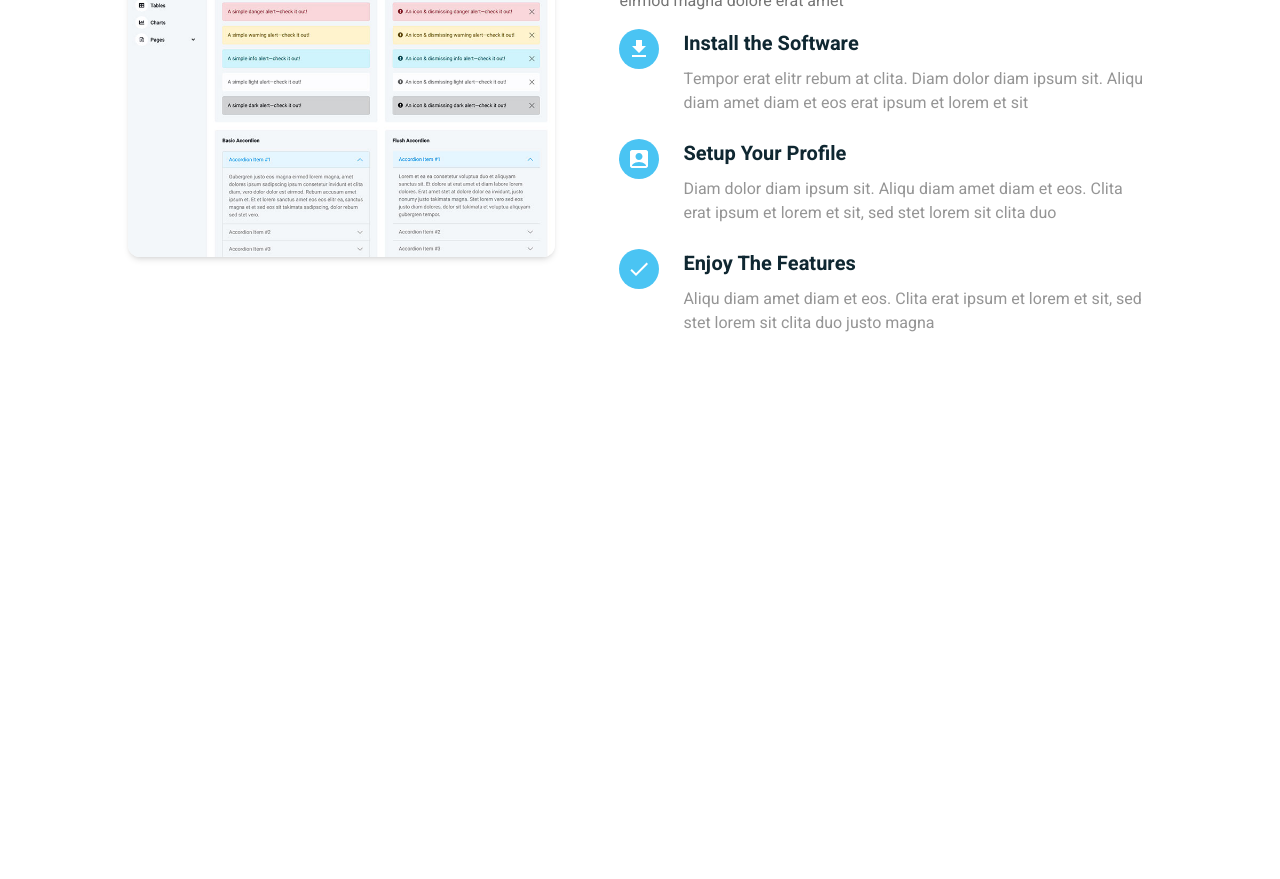
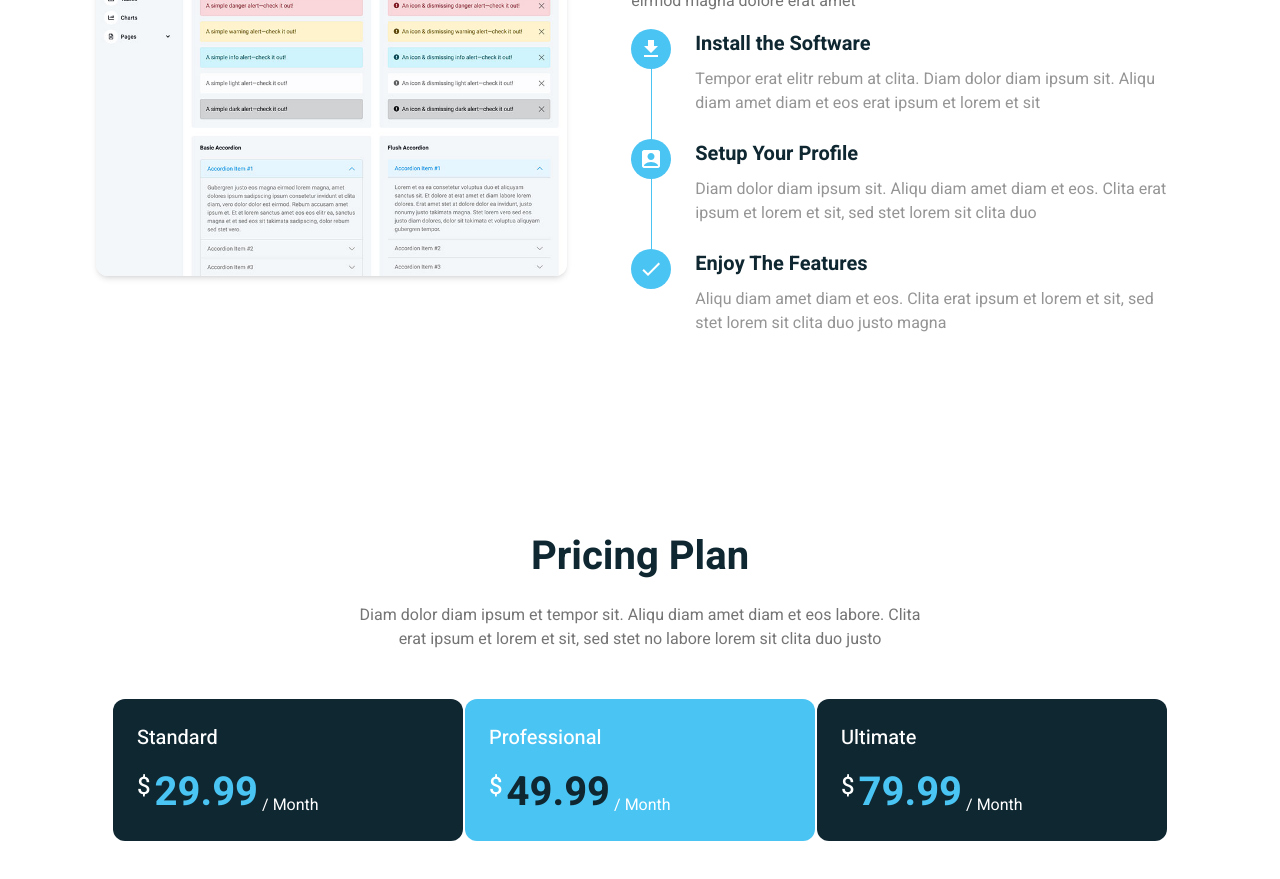
Before and after one commit to baxsm/soffer-react, a React (Create React App) app: page / in a window 1280 px wide. Shown: the part 4920-5799 px from the top of the page. Before the commit the page ends 5351 px from the top, so only its background shows below. Built offline with nearby package versions, Linux system fonts and the light colour scheme.

Commit message:
pricing update

```diff
--- a/src/App.js
+++ b/src/App.js
@@ -7,6 +7,7 @@ import Overview from './sections/Overview';
 import Features from './sections/Features';
 import Countup from './sections/Countup';
 import Steps from './sections/Steps';
+import Pricing from './sections/Pricing';
 
 function App() {
   return (
@@ -19,6 +20,7 @@ function App() {
       <Features />
       <Countup />
       <Steps />
+      <Pricing />
     </main>
   );
 }
--- /dev/null
+++ b/src/component/Pricing/PricingCard.jsx
@@ -0,0 +1,41 @@
+import React from 'react'
+
+function PricingCard({ data }) {
+
+    const { type, price, features, isDark } = data
+
+    console.log(type)
+
+    const styles = {
+        wrapper: `min-w-[100%] lg:min-w-[350px] ${isDark ? 'bg-primary900' : 'bg-primary500'} rounded-xl`,
+        container: '',
+        header: 'flex flex-col gap-[1rem] p-6',
+        typeContainer: '',
+        type: 'text-[#fff] text-[1.25rem] capitalize font-[500]',
+        priceContainer: 'text-[#fff] leading-[1.5]',
+        priceDollar: 'align-top text-[1.5rem] font-[500]',
+        price: `inline leading-[1.2] text-[2.5rem] font-[700] ${isDark ? 'text-primary500' : 'text-primary900'}`,
+        priceMonth: 'align-bottom text-[1rem] leading-[1.5]',
+    }
+
+    return (
+        <div className={styles.wrapper}>
+            <div className={styles.container}>
+                <div className={styles.header}>
+                    <div className={styles.typeContainer}>
+                        <h5 className={styles.type}>{type}</h5>
+                    </div>
+                    <div className={styles.priceContainer}>
+                        <span className={styles.priceDollar}>$</span>
+                        {" "}
+                        <p className={styles.price}>{price}</p>
+                        {" "}
+                        <span className={styles.priceMonth}> / Month</span>
+                    </div>
+                </div>
+            </div>
+        </div>
+    )
+}
+
+export default PricingCard
--- a/src/global.css
+++ b/src/global.css
@@ -33,3 +33,7 @@ body {
 .featureCard:hover .cardSubtitle p {
   color: #f0f0f0 !important;
 }
+
+.listItemAfter:last-child::after {
+  display: none;
+}
--- /dev/null
+++ b/src/sections/Pricing.jsx
@@ -0,0 +1,146 @@
+import React from 'react'
+import PricingCard from '../component/Pricing/PricingCard'
+
+const priceCardsData = [
+    {
+        type: 'standard',
+        price: 29.99,
+        features: [
+            {
+                description: 'HTML5 & CSS3',
+                included: true,
+            },
+            {
+                description: 'Bootstrap v5',
+                included: true,
+            },
+            {
+                description: 'Responsive Layout',
+                included: true,
+            },
+            {
+                description: 'Cross-browser Support',
+                included: false,
+            },
+            {
+                description: 'Remove Author\'s Credit',
+                included: false,
+            },
+            {
+                description: 'PHP & Ajax Contact Form',
+                included: false,
+            },
+            {
+                description: '6 Months Free Support',
+                included: false,
+            },
+        ],
+        isDark: true
+    },
+    {
+        type: 'professional',
+        price: '49.99',
+        features: [
+            {
+                description: 'HTML5 & CSS3',
+                included: true,
+            },
+            {
+                description: 'Bootstrap v5',
+                included: true,
+            },
+            {
+                description: 'Responsive Layout',
+                included: true,
+            },
+            {
+                description: 'Cross-browser Support',
+                included: true,
+            },
+            {
+                description: 'Remove Author\'s Credit',
+                included: true,
+            },
+            {
+                description: 'PHP & Ajax Contact Form',
+                included: false,
+            },
+            {
+                description: '6 Months Free Support',
+                included: false,
+            },
+        ],
+        isDark: false
+    },
+    {
+        type: 'ultimate',
+        price: 79.99,
+        features: [
+            {
+                description: 'HTML5 & CSS3',
+                included: true,
+            },
+            {
+                description: 'Bootstrap v5',
+                included: true,
+            },
+            {
+                description: 'Responsive Layout',
+                included: true,
+            },
+            {
+                description: 'Cross-browser Support',
+                included: true,
+            },
+            {
+                description: 'Remove Author\'s Credit',
+                included: true,
+            },
+            {
+                description: 'PHP & Ajax Contact Form',
+                included: true,
+            },
+            {
+                description: '6 Months Free Support',
+                included: true,
+            },
+        ],
+        isDark: true
+    },
+]
+
+function Pricing() {
+
+    const styles = {
+        wrapper: 'py-[6rem]',
+        container: 'px-[1rem] flex flex-col gap-[1rem]',
+        header: 'flex flex-col gap-[1rem] text-center justify-center place-items-center',
+        title: 'text-[2.5rem] text-primary900 font-[700]',
+        subtitle: 'lg:w-[45%] text-[#757575]',
+        cardsContainer: 'grid grid-cols-1 gap-[1rem] lg:gap-0 lg:grid-cols-3 place-items-center lg:px-[6rem] pt-[2rem]',
+    }
+
+    return (
+        <section id="pricing">
+            <div className={styles.wrapper}>
+                <div className={styles.container}>
+                    <div className={styles.header}>
+                        <h2 className={styles.title}>Pricing Plan</h2>
+                        <p className={styles.subtitle}>Diam dolor diam ipsum et tempor sit. Aliqu diam amet diam et eos labore. Clita erat ipsum et lorem et sit, sed stet no labore lorem sit clita duo justo</p>
+                    </div>
+                    <div className={styles.cardsContainer}>
+                        {
+                            priceCardsData.map((card, index) => {
+                                return (
+                                    <PricingCard data={card} key={index}/>
+                                )
+                            })
+                        }
+                    </div>
+                </div>
+            </div>
+        </section>
+    )
+}
+
+export default Pricing
--- a/src/sections/Steps.jsx
+++ b/src/sections/Steps.jsx
@@ -50,7 +50,7 @@ function Steps() {
 
     const styles = {
         wrapper: 'py-[4rem]',
-        container: 'flex justify-center place-items-center flex-col md:flex-row gap-[4rem] py-[2rem] px-[1rem] lg:px-[8rem]',
+        container: 'flex justify-center place-items-center flex-col lg:flex-row gap-[4rem] py-[2rem] px-[1rem] lg:px-[6rem]',
         leftContainer: 'w-full h-full',
         rightContainer: 'flex flex-col gap-[1rem]',
         titleContainer: '',
@@ -58,7 +58,7 @@ function Steps() {
         subtitleContainer: '',
         subtitle: 'text-[1rem] text-[#757575]',
         listContainer: 'flex flex-col gap-[1.5rem]',
-        listItem: 'flex gap-[1.5rem] relative after:absolute after:content-none after:w-[1px] after:h-full after:top-0 after:left-[20px] after:bg-[#4ac4f3]',
+        listItem: 'flex gap-[1.5rem] relative listItemAfter after:inline-block after:mt-[2rem] after:content-[""] after:absolute after:w-[1px] after:h-full after:top-0 after:left-[20px] after:bg-[#4ac4f3]',
         iconContainer: '',
         listContent: 'flex flex-col gap-[0.5rem]',
         listTitle: 'text-[1.25rem] text-primary900 font-[700]',
@@ -82,7 +82,7 @@ function Steps() {
                         {
                             stepsList.map((item, index) => {
                                 return (
-                                    <div className={styles.listItem}>
+                                    <div className={styles.listItem} key={index}>
                                         <div className={styles.iconContainer}>
                                             {item.icon}
                                         </div>
```
